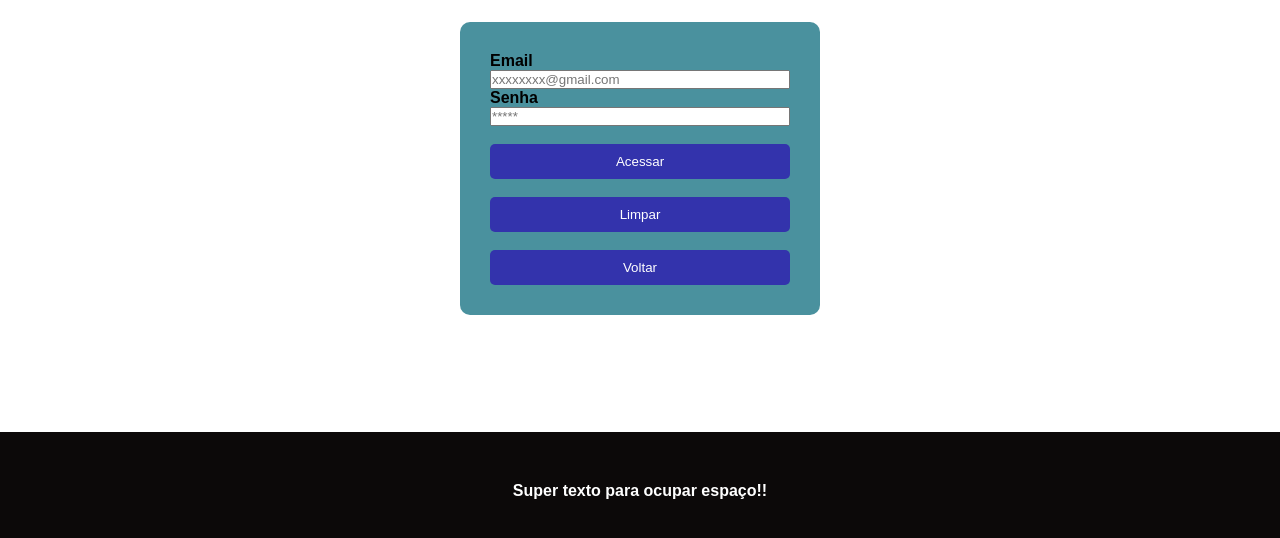
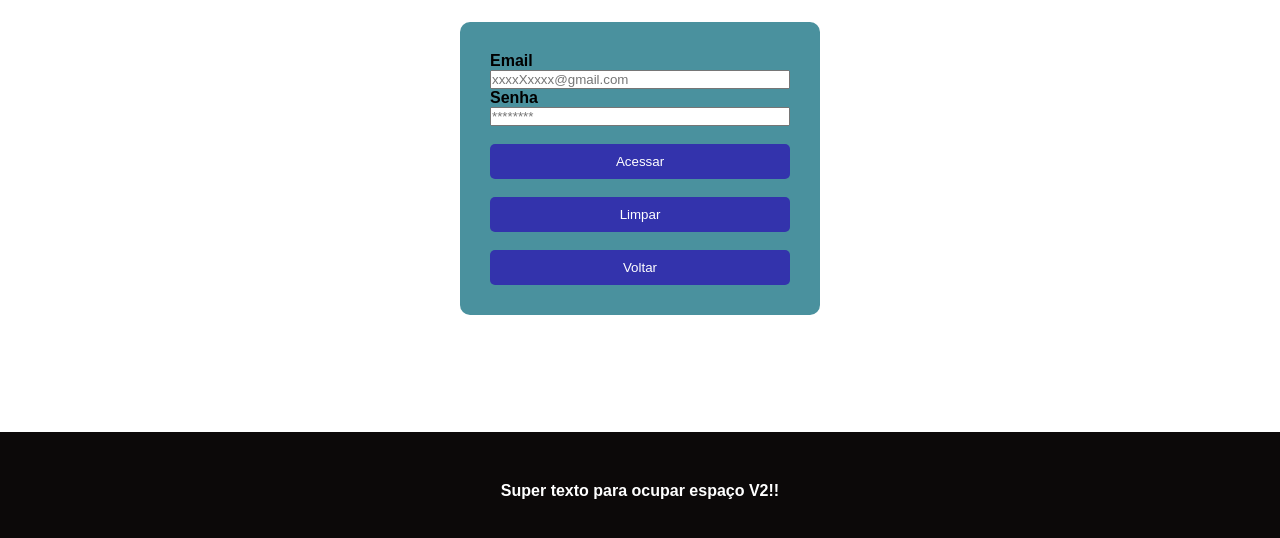
Before and after one commit to LuizA54/AtvSom1-DvOp, a plain HTML site: page index.html in a window 1280 px wide. Shown: the part 250-788 px from the top of the page. Drawn offline with Linux system fonts and the light colour scheme.

Commit message:
Update index.html

```diff
--- a/index.html
+++ b/index.html
@@ -19,10 +19,10 @@
 
         <form action="#">
             <label for="email">Email</label>
-            <input type="text" id="email" name="email" placeholder="xxxxxxxx@gmail.com">
+            <input type="text" id="email" name="email" placeholder="xxxxXxxxx@gmail.com">
 
             <label for="senha">Senha</label>
-            <input type="password" id="senha" name="senha" placeholder="*****">
+            <input type="password" id="senha" name="senha" placeholder="********">
 
             <button type="submit">Acessar</button>
             <button type="reset">Limpar</button>
@@ -31,7 +31,7 @@
     </main>
     <footer>
         <p>
-            Super texto para ocupar espaço!!
+            Super texto para ocupar espaço V2!!
         </p>
     </footer>
 </body>
```
